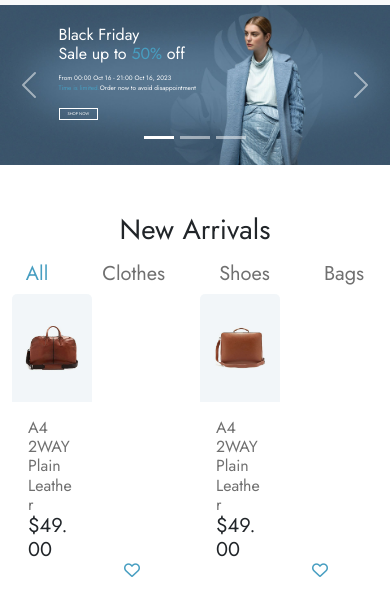
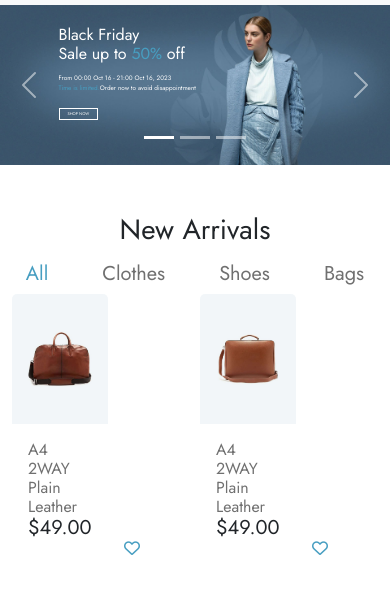
Before and after one commit to ravibundheliya/P1-E-commerce-Website, a plain HTML site: page index.html in a window 390 px wide. Shown: the part 73-688 px from the top of the page. Drawn offline with Linux system fonts and the light colour scheme.

```diff
--- a/css/style.css
+++ b/css/style.css
@@ -211,7 +211,7 @@
 }
 @media (max-width: 576px) {
   .card{
-    width: 5rem !important;
+    width: 6rem !important;
   }
   .carousel-caption h1 {
     font-size: 1rem;
```
